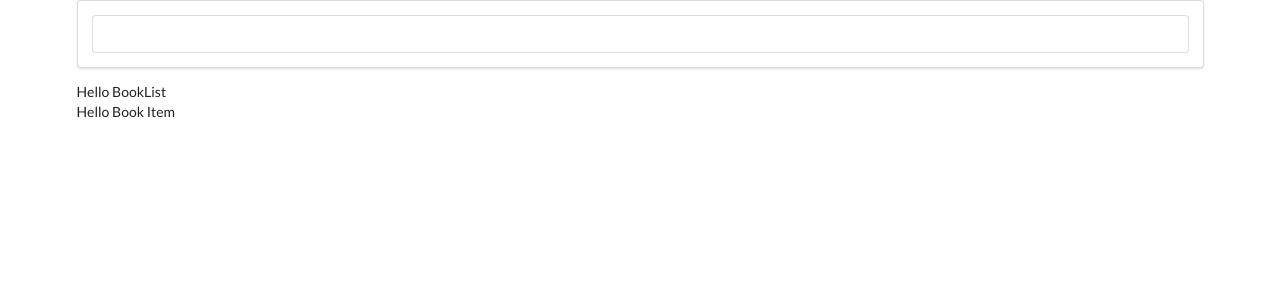
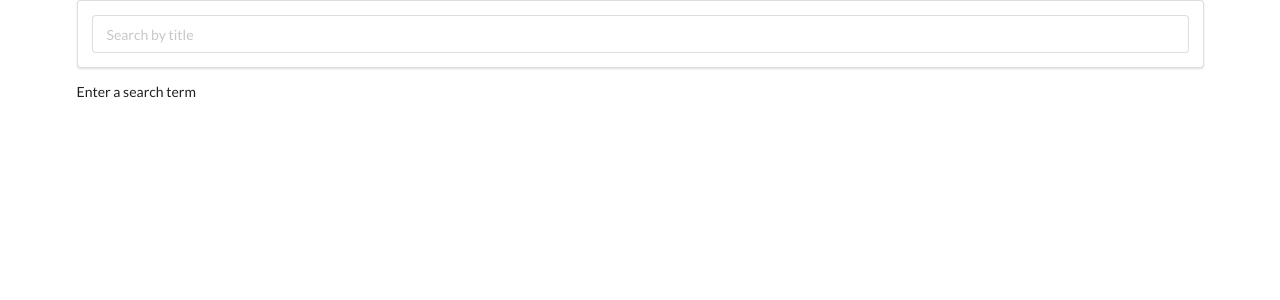
Before and after one commit to hhuang2088/booktube, a React (Create React App) app: page / in a window 1280 px wide. Shown: the top 300 px of the page. Built offline with nearby package versions, Linux system fonts and the light colour scheme.

Commit message:
searching by term will return search results, including book image, author(s), title, and publishing company. Semantic UI and custom stylings were also added

```diff
--- a/src/components/App.js
+++ b/src/components/App.js
@@ -12,7 +12,8 @@ class App extends React.Component {
 				q: term
 			}
 		})
-		console.log(response);
+		console.log(response.data.items);
+		this.setState({books: response.data.items});
 	};
 
 	render() {
--- /dev/null
+++ b/src/components/BookItem.css
@@ -0,0 +1,8 @@
+.book-item {
+	display: flex;
+	align-items: center;
+}
+
+.book-item img {
+	margin-right: 20px;
+}
--- a/src/components/BookItem.js
+++ b/src/components/BookItem.js
@@ -1,9 +1,22 @@
 import React from 'react';
+import './BookItem.css';
 
-const BookItem = () => {
+const BookItem = ({book}) => {
 	return(
-		<div>
-			Hello Book Item
+		<div className="book-item item">
+			<img
+				className="ui image"
+				src={book.volumeInfo.imageLinks.thumbnail}
+				alt={book.volumeInfo.title}
+			/ >
+			<div className="content">
+				<a className="header" href={book.volumeInfo.infoLink}>{book.volumeInfo.title}</a>
+				<div className="description">
+					Author(s): {book.volumeInfo.authors.join(', ')}
+					<br />
+					Publisher: {book.volumeInfo.publisher}
+				</div>
+			</div>
 		</div>
 	)
 }
--- a/src/components/BookList.js
+++ b/src/components/BookList.js
@@ -2,10 +2,15 @@ import React from 'react';
 import BookItem from './BookItem';
 
 const BookList = ({books}) => {
+	if (books.length === 0) {
+		return(<div>Enter a search term</div>);
+	}
+	const displayBooks = books.map((book) => {
+		return(<BookItem book={book} key={book.id}/>)
+	})
 	return(
-		<div>
-			Hello BookList
-			<BookItem />
+		<div className="ui relaxed celled list">
+			{displayBooks}
 		</div>
 	)
 }
--- a/src/components/Searchbar.js
+++ b/src/components/Searchbar.js
@@ -22,6 +22,7 @@ class Searchbar extends React.Component {
 							type="text"
 							value={this.state.term}
 							onChange={this.onChange}
+							placeholder="Search by title"
 						/>
 					</div>
 				</form>
```
